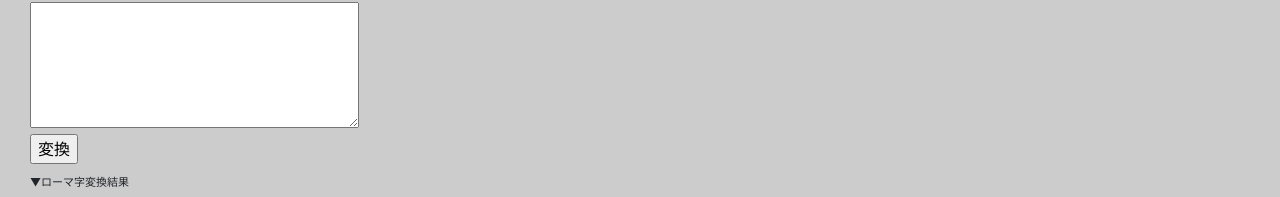
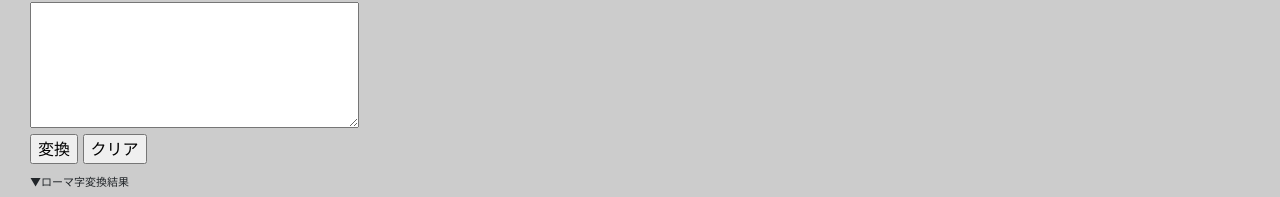
Before and after one commit to pyonmaru/hieroglyph, a plain HTML site: page index.html in a window 1280 px wide. Shown: the part 158-355 px from the top of the page. Drawn offline with nearby package versions, Linux system fonts and the light colour scheme.

Commit message:
Update index.html

```diff
--- a/index.html
+++ b/index.html
@@ -41,6 +41,14 @@
         replace(/𓏤/g, "p").
         replace(/𓏘/g, "q");
     }
+
+    function clearTextarea() {
+        var textareaForm1 = document.getElementById("dat");
+        textareaForm1.value = '';
+        var textareaForm2 = document.getElementById("dat2");
+        textareaForm2.value = '';
+    }
+
     </script>
 
     <div style="background-color : #CCC; padding : 50px 30px 80px;">
@@ -52,6 +60,7 @@
           <textarea id="dat" cols="30" rows="5"></textarea>
           <br>
           <input type="button" value="変換" onClick="repStr()">
+          <input type="button" value="クリア" onclick="clearTextarea()" />
           <br>
           <label>▼ローマ字変換結果</label><br>
           <textarea id="dat2" cols="30" rows="5"></textarea>
```
